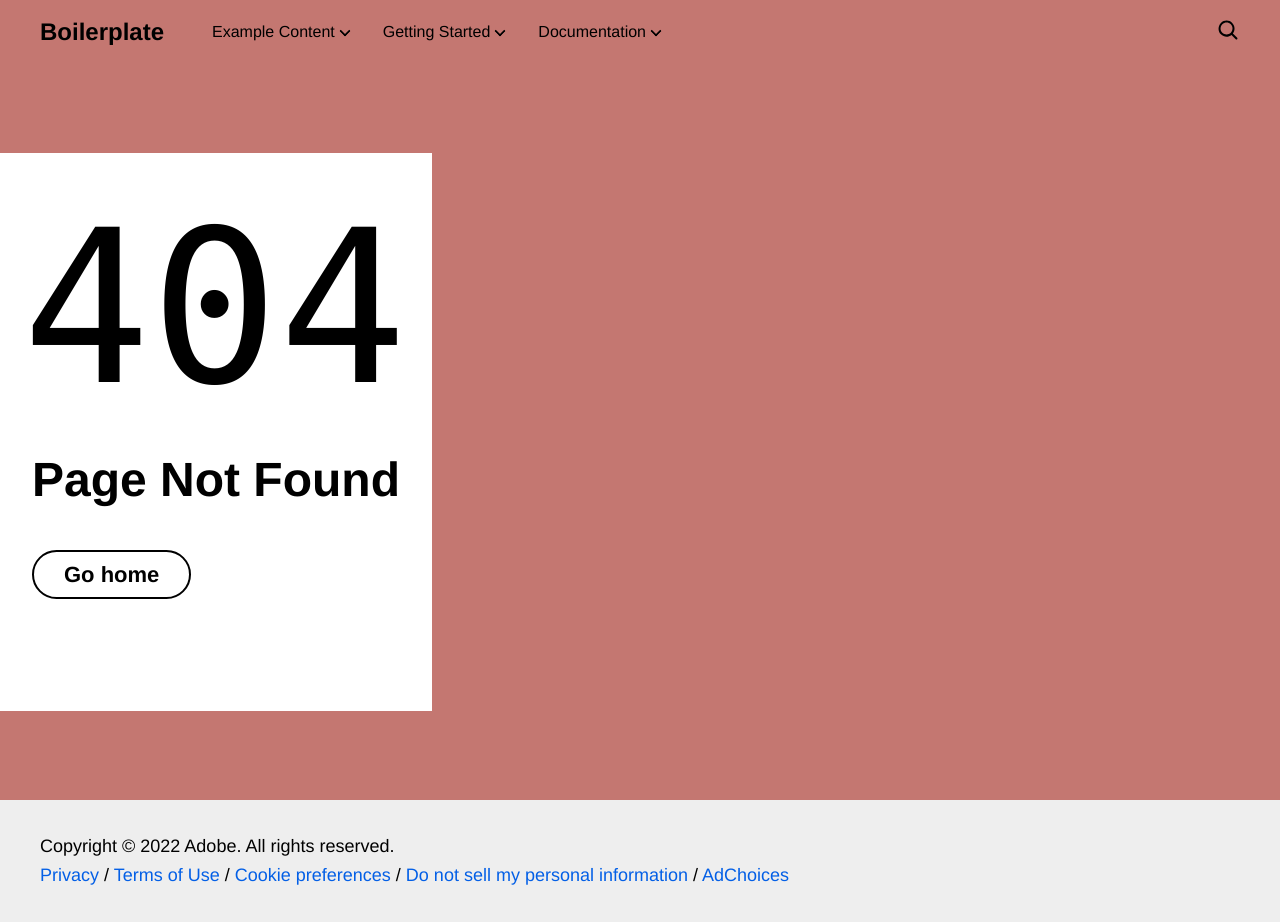
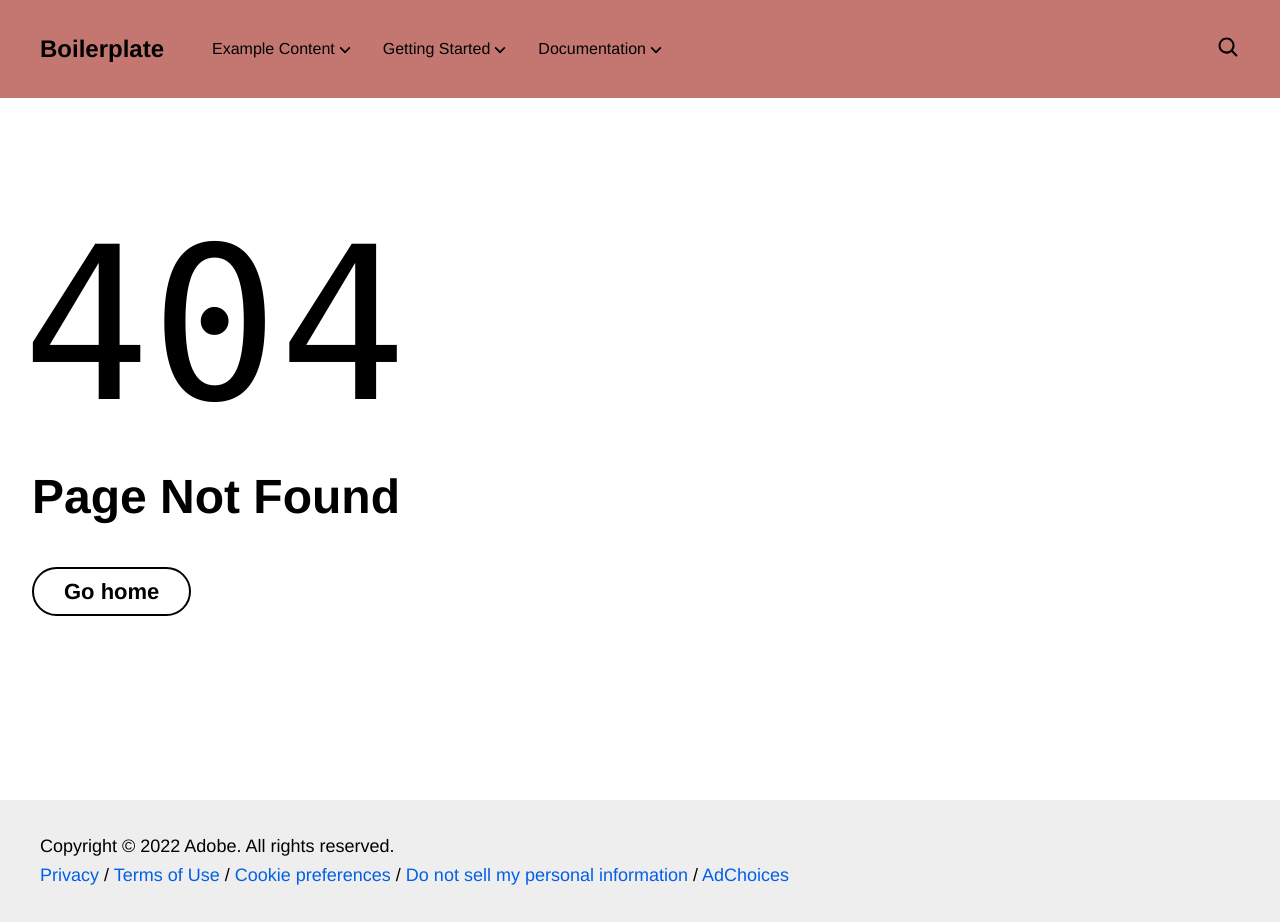
Before and after one commit to ilkayturan/myTestRepo02, a website with bundled scripts: page 404.html in a window 1280 px wide. Built offline with nearby package versions, Linux system fonts and the light colour scheme; files whose address does not match are found by name.

Commit message:
color changes

```diff
--- a/blocks/header/header.css
+++ b/blocks/header/header.css
@@ -1,6 +1,6 @@
 /* header and nav layout */
 header .nav-wrapper {
-  background-color: var(--background-color);
+  background-color: #c47771;
   width: 100%;
   z-index: 2;
   position: fixed;
--- a/styles/styles.css
+++ b/styles/styles.css
@@ -14,7 +14,7 @@
   /* colors */
   --link-color: #035fe6;
   --link-hover-color: #136ff6;
-  --background-color: #c47771;
+  --background-color: none;
   --overlay-background-color: #eee;
   --highlight-background-color: #ccc;
   --text-color: #000;
@@ -38,7 +38,7 @@
   --heading-font-size-xs: 18px;
 
   /* nav height */
-  --nav-height: 64px;
+  --nav-height: 98px;
 
 }
 
```
